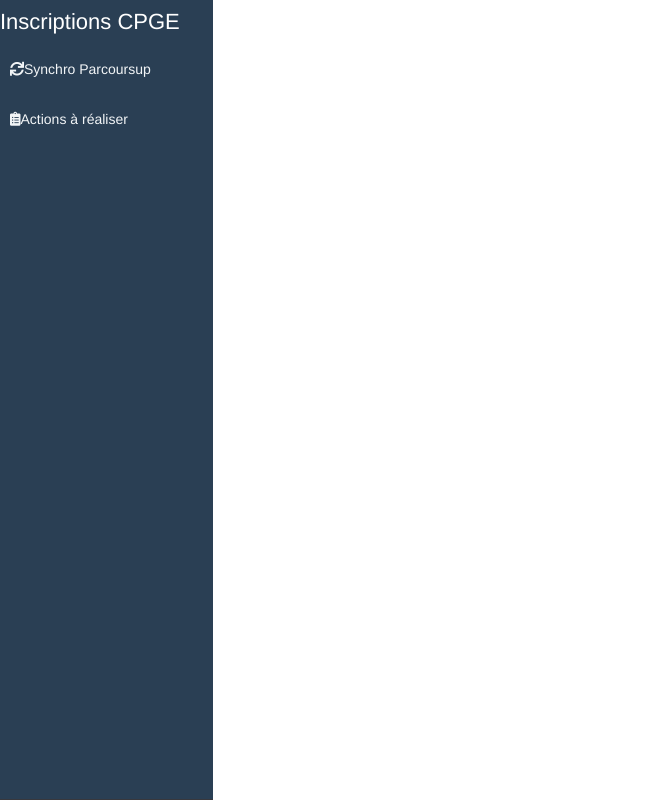
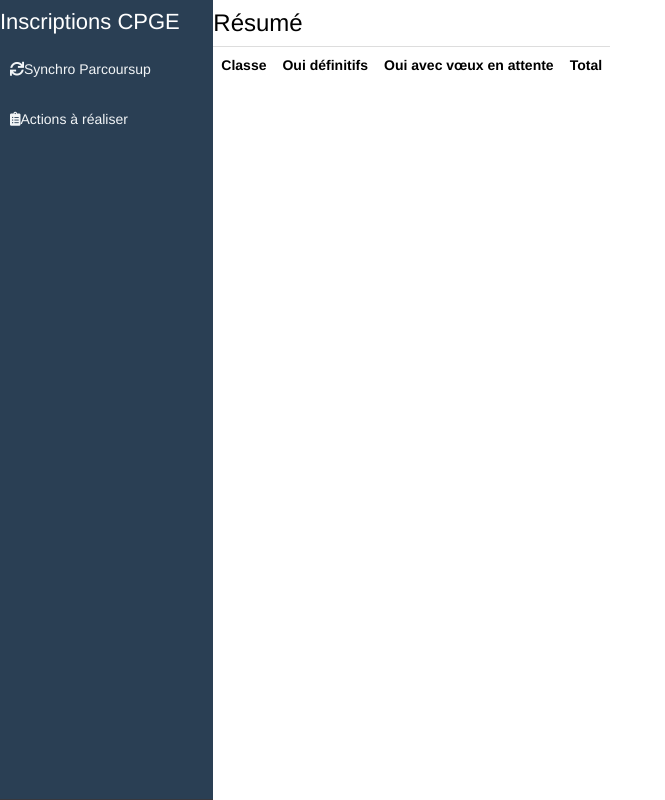
Before and after one commit to pykol/inscrisup, a Django app: page / in a window 1280 px wide. Shown: the whole page, without its empty margins (0-665 px from the left). Run offline with Django 3.2, Linux system fonts and the light colour scheme; data that the repository does not hold is empty; style sheets or scripts are compiled from the project's sources.

Commit message:
Affichage du nombre de réponses par classe

```diff
--- a/parcoursup/models.py
+++ b/parcoursup/models.py
@@ -143,6 +143,12 @@ class Classe(models.Model):
     def admissions(self):
         return Etudiant.objects.par_classe(self)
 
+    def admissions_oui(self):
+        return self.admissions().filter(proposition_actuelle__statut=Proposition.STATUT_OUI)
+
+    def admissions_ouimais(self):
+        return self.admissions().filter(proposition_actuelle__statut=Proposition.STATUT_OUIMAIS)
+
 class Proposition(models.Model):
     classe = models.ForeignKey(Classe, on_delete=models.CASCADE)
     etudiant = models.ForeignKey(Etudiant,
--- /dev/null
+++ b/parcoursup/static/parcoursup/_classes.scss
@@ -0,0 +1,11 @@
+.capacite_ok {
+  background-color: green;
+}
+
+.capacite_trop {
+  background-color: red;
+}
+
+.capacite_surbooking {
+  background-color: orange;
+}
--- a/parcoursup/static/parcoursup/style.scss
+++ b/parcoursup/static/parcoursup/style.scss
@@ -14,3 +14,4 @@ $fa-font-path: "fa/webfonts";
 @import "forms";
 @import "login";
 @import "tables";
+@import "classes";
--- a/parcoursup/templates/parcoursup/index.html
+++ b/parcoursup/templates/parcoursup/index.html
@@ -18,6 +18,22 @@
 
     <section id="main">
       {% block main %}
+      <h2>Résumé</h2>
+      <table>
+        <tr>
+          <th>Classe</th>
+          <th>Oui définitifs</th>
+          <th>Oui avec vœux en attente</th>
+          <th>Total</th>
+        </tr>
+        {% for classe in classe_list %}
+        <tr class="{% if classe.num_admis <= classe.capacite %}capacite_ok{% else %}{% if classe.num_admis <= classe.surbooking %}capacite_surbooking{% else %}capacite_trop{% endif %}{% endif %}">
+          <td><a href="{{ classe.get_absolute_url }}">{{ classe }}</a></td>
+          <td>{{ classe.admissions_oui|length }}</td>
+          <td>{{ classe.admissions_ouimais|length }}</td>
+          <td>{{ classe.num_admis }}</td>
+        </tr>
+        {% endfor %}
       {% endblock %}
     </section>
 
--- a/parcoursup/views.py
+++ b/parcoursup/views.py
@@ -23,13 +23,17 @@ import datetime
 from django.shortcuts import render, get_object_or_404, redirect
 from django.views import generic
 from django.urls import reverse
+from django.db.models import Count
 
 from .models import Classe, Etudiant, Action, Proposition
 from .forms import PropositionForm, ParcoursupImportForm
 from .import_parcoursup import Parcoursup
 
 def index(request):
-    return render(request, 'parcoursup/index.html')
+    classes = Classe.objects.all().annotate(
+            num_admis=Count('proposition', remplacee_par__isnull=True))
+    return render(request, 'parcoursup/index.html', context={
+        'classe_list': classes})
 
 class ClasseDetailView(generic.DetailView):
     model = Classe
```
Also changed, not shown: parcoursup/templates/parcoursup/classe_detail.html (+11 -0 lines).
